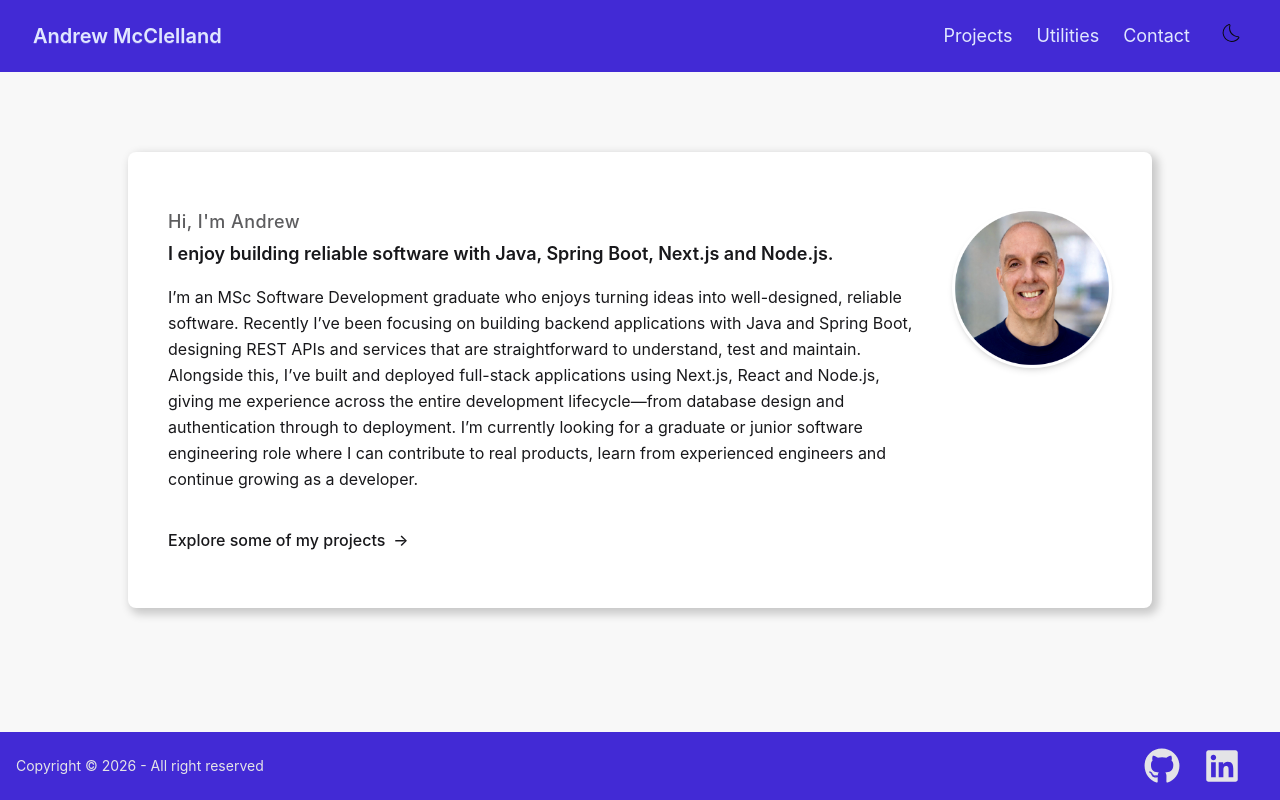
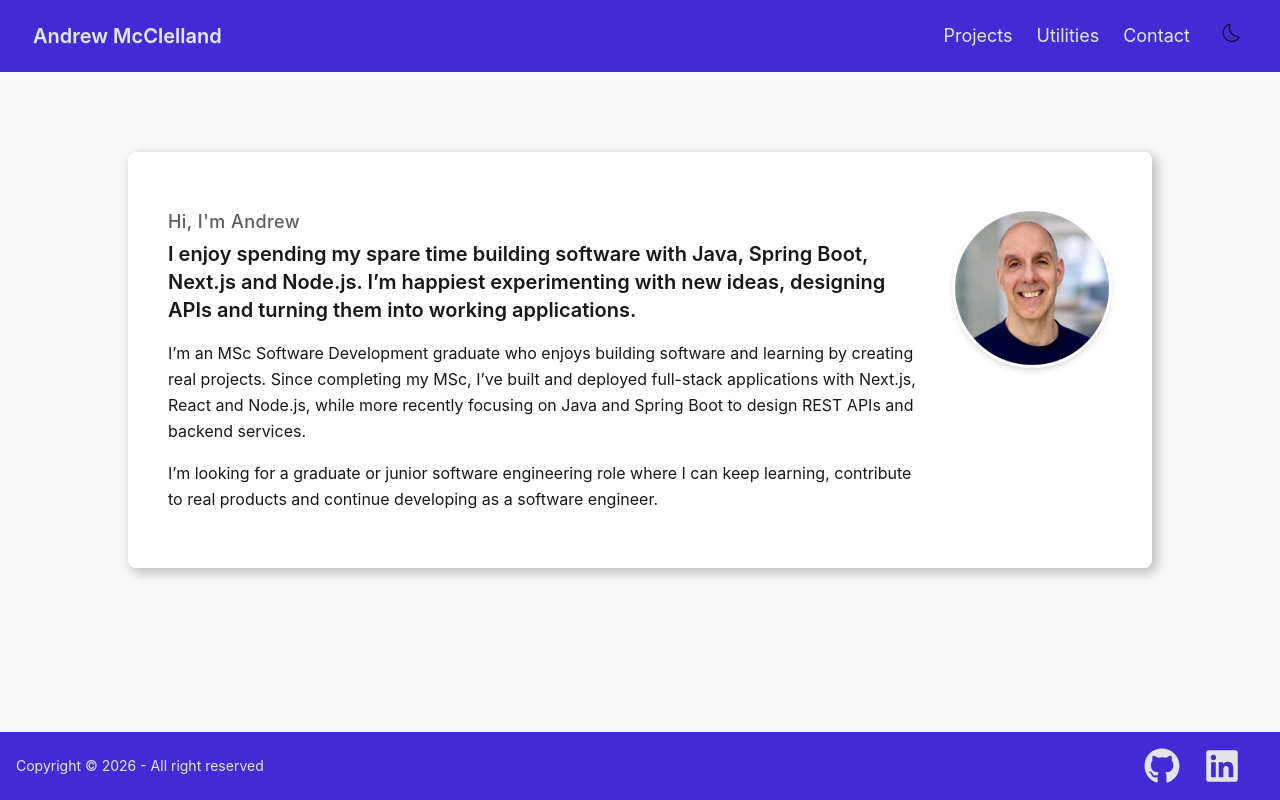
Before and after one commit to aejmcclelland/portfolio, a Next.js app: page / in a window 1280 px wide. Built offline with nearby package versions, Linux system fonts and the light colour scheme; no server answers.

Commit message:
refactor: refresh hero section and centralise profile content

```diff
--- a/src/app/(site)/about/page.tsx
+++ b/src/app/(site)/about/page.tsx
@@ -11,6 +11,7 @@ export default function About() {
 					alt='Andrew McClelland'
 					width={140}
 					height={140}
+					priority
 					className='rounded-full shadow-md border border-base-content mb-6'
 				/>
 
--- a/src/components/Hero.tsx
+++ b/src/components/Hero.tsx
@@ -1,6 +1,7 @@
 'use client';
 import Link from 'next/link';
 import Image from 'next/image';
+import { profile } from '@/data/profile';
 
 export default function Hero() {
 	return (
@@ -11,28 +12,18 @@ export default function Hero() {
 					<p className='text-lg sm:text-lg font-medium tracking-wide text-base-content/70 mb-1'>
 						Hi, I&apos;m Andrew
 					</p>
-			<h2 className='text-md sm:text-lg font-semibold text-base-content mb-4'>
-  I enjoy building reliable software with Java, Spring Boot, Next.js and Node.js.
-</h2>
 
-<p className='text-sm sm:text-base text-base-content leading-relaxed mb-3'>
-  I’m an MSc Software Development graduate who enjoys turning ideas into well-designed, reliable software. Recently I’ve been focusing on building backend applications with Java and Spring Boot, designing REST APIs and services that are straightforward to understand, test and maintain. Alongside this, I’ve built and deployed full-stack applications using Next.js, React and Node.js, giving me experience across the entire development lifecycle—from database design and authentication through to deployment.
+					<h2 className='text-lg sm:text-xl font-semibold text-base-content mb-4'>
+						{profile.title}
+					</h2>
 
-I’m currently looking for a graduate or junior software engineering role where I can contribute to real products, learn from experienced engineers and continue growing as a developer.
-</p>
+					<p className='text-sm sm:text-base text-base-content leading-relaxed mb-4'>
+						{profile.intro}
+					</p>
 
-					<div className='mt-6'>
-						<Link
-							href='/projects'
-							aria-label='Explore some of my projects'
-							className='inline-flex items-center text-sm sm:text-base font-medium text-base-content hover:text-warning transition-colors duration-300'>
-							Explore some of my projects
-							{/* Arrow icon with spacing */}
-							<span className='ml-2' aria-hidden='true'>
-								&rarr;
-							</span>
-						</Link>
-					</div>
+					<p className='text-sm sm:text-base text-base-content leading-relaxed'>
+						{profile.outro}
+					</p>
 				</div>
 
 				{/* Avatar column */}
@@ -42,6 +33,7 @@ I’m currently looking for a graduate or junior software engineering role where
 						alt='Andrew McClelland'
 						width={140}
 						height={140}
+						priority
 						className='rounded-full shadow-md border  md:w-40 md:h-40'
 					/>
 				</div>
--- /dev/null
+++ b/src/data/profile.ts
@@ -0,0 +1,10 @@
+export const profile = {
+	title:
+		'I enjoy spending my spare time building software with Java, Spring Boot, Next.js and Node.js. I’m happiest experimenting with new ideas, designing APIs and turning them into working applications.',
+
+	intro:
+		'I’m an MSc Software Development graduate who enjoys building software and learning by creating real projects. Since completing my MSc, I’ve built and deployed full-stack applications with Next.js, React and Node.js, while more recently focusing on Java and Spring Boot to design REST APIs and backend services.',
+
+	outro:
+		'I’m looking for a graduate or junior software engineering role where I can keep learning, contribute to real products and continue developing as a software engineer.',
+};
```
